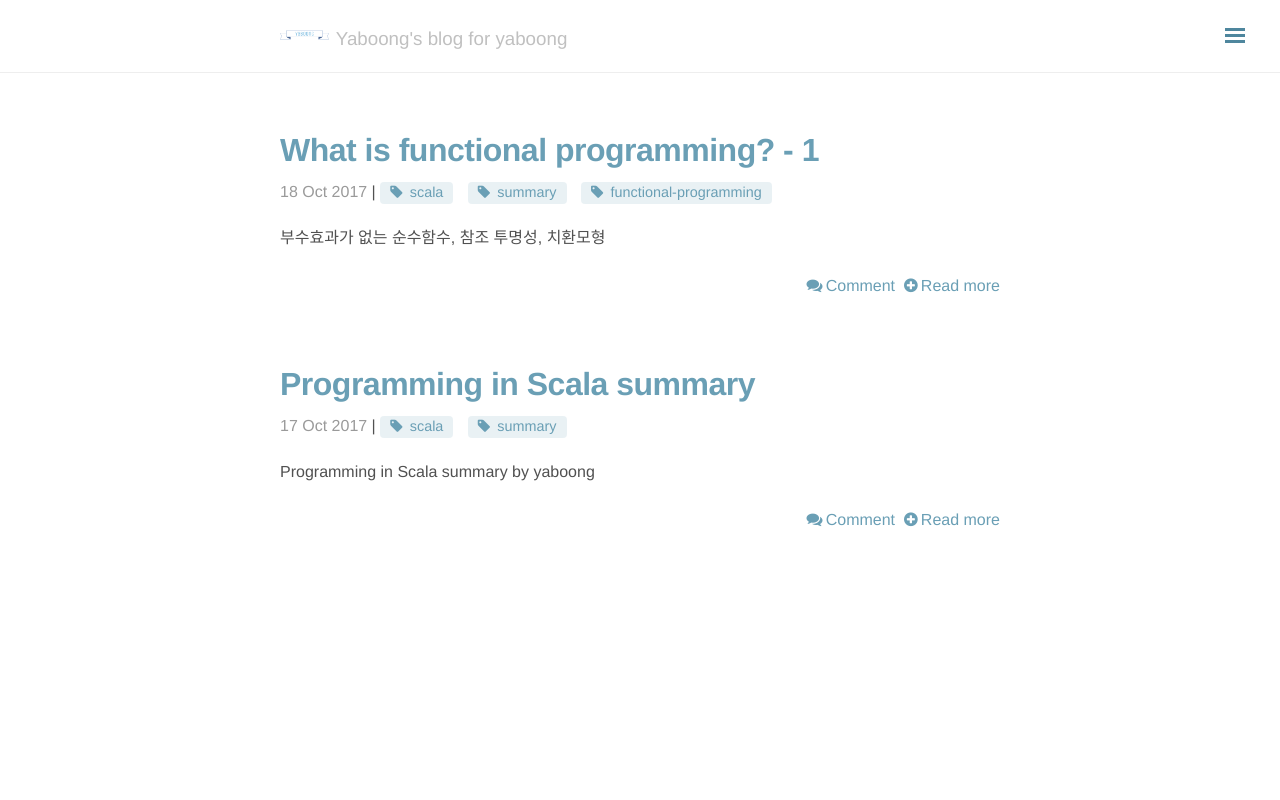
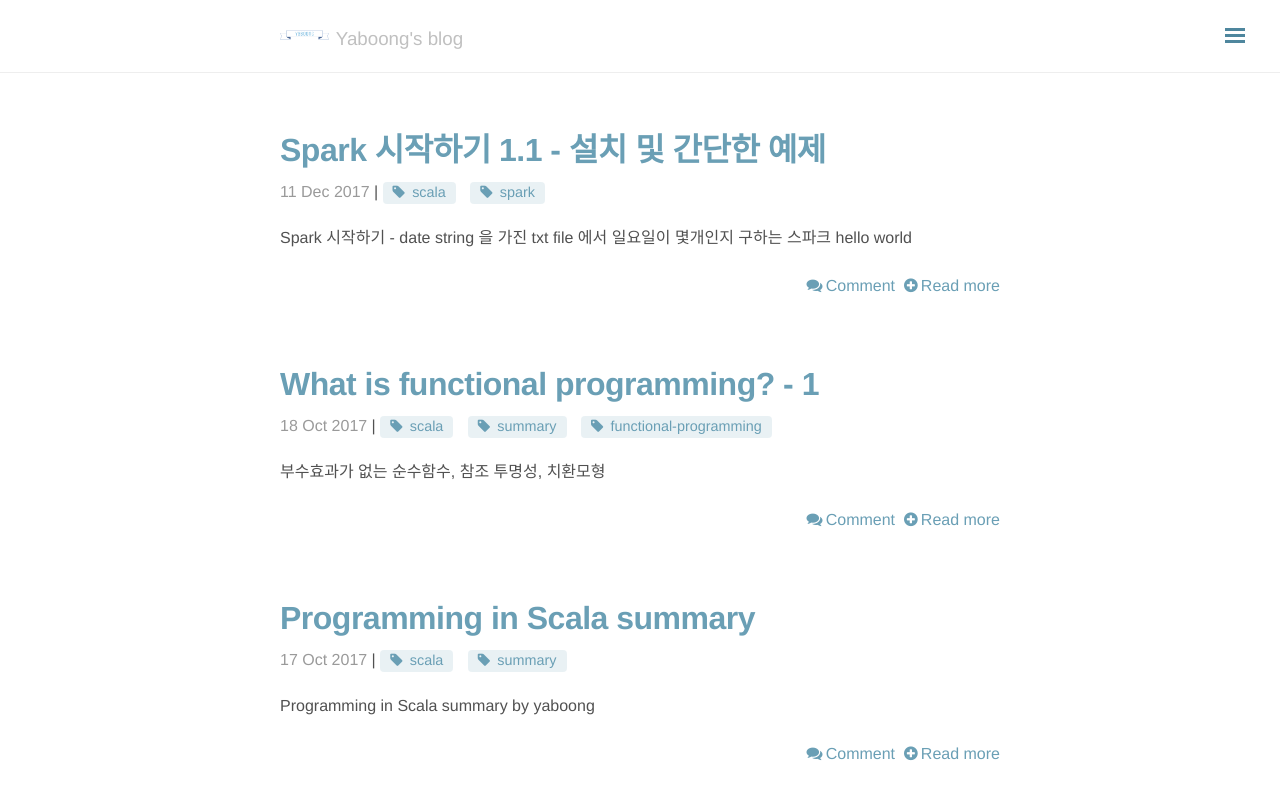
Before and after one commit to yaboong/yaboong.github.io, a Jekyll site: the page built from blog/index.html, in a window 1280 px wide. Shown: the top 800 px of the page. Built offline with Jekyll 4.4.1, drawn with Linux system fonts in a browser that asks for light colours; nearby versions of some CDN libraries; the list of posts is cut into pages by our own code; comment, search, counter and statistics services are not loaded; some of the changed lines change nothing that is shown.

Commit message:
스파크 설치 및 간단한 예제 포스팅

````diff
--- a/_config.yml
+++ b/_config.yml
@@ -1,6 +1,6 @@
 # Site Info
 title: YABOONG
-tagline: 'Yaboong''s blog for yaboong'
+tagline: 'Yaboong''s blog'
 description: 'A Jekyll theme adapted from <a href="http://lanyon.getpoole.com/" target="_blank">Lanyon</a>. Made by <a href="http://codinfox.github.io" target="_blank">@codinfox</a>.'
 baseurl: ""
 url: https://github.com/yaboong
@@ -16,7 +16,7 @@ excerpt_separator: "<!-- more -->"
 sass:
   style: compressed
   sass_dir: _scss
-paginate: 5
+paginate: 3
 paginate_path: '/blog/page:num'
 permalink: pretty
 timezone: 'Asia/Seoul'
--- /dev/null
+++ b/_posts/2017-12-11-spark-start-1.1-install-and-sunday-count-example.md
@@ -0,0 +1,156 @@
+---
+layout: post
+title: Spark 시작하기 1.1 - 설치 및 간단한 예제
+category: spark
+tags: [scala, spark]
+excerpt: "Spark 시작하기 - date string 을 가진 txt file 에서 일요일이 몇개인지 구하는 스파크 hello world"
+---
+
+## 소스 받기
+> $ git pull [https://github.com/yaboong/spark-study-project.git](https://github.com/yaboong/spark-study-project)
+
+
+## 개요
+%Y%m%d (20171210) 형식의 date string 을 가진 .txt 파일을 input 으로 받아 각 date string 을 가지고 있는 line 을
+Date 오브젝트로 변환후 joda time 으로 무슨 요일인지 알아내고, 일요일의 총 개수를 카운트 하는 프로그램.
+
+
+## 로컬 머신에 스파크 설치
+java 와 scala 는 설치되어 있다는 가정하에 spark 설치는 아래와 같이 간단하다.
+```bash
+$ brew install apache-spark
+```
+설치를 완료한 후 spark-shell 명령어를 쳤을 때 아래와 같이 뜨면 제대로 설치가 된 것이다.
+```bash
+$ spark-shell
+Welcome to
+      ____              __
+     / __/__  ___ _____/ /__
+    _\ \/ _ \/ _ `/ __/  '_/
+   /___/ .__/\_,_/_/ /_/\_\   version 2.2.0
+      /_/
+
+Using Scala version 2.11.8 (Java HotSpot(TM) 64-Bit Server VM, Java 1.8.0_121)
+Type in expressions to have them evaluated.
+Type :help for more information.
+
+scala>
+```
+
+
+
+## 로컬 머신에 스파크 프로젝트 생성
+> [https://github.com/holdenk/sparkProjectTemplate.g8](https://github.com/holdenk/sparkProjectTemplate.g8)
+
+```bash
+sbt new holdenk/sparkProjectTemplate.g8
+```
+위 프로젝트 템플릿 뿐만 아니라 giter8 을 사용하면 sbt 를 사용하는 프로젝트를 스켈레톤을 간단하게 생성할 수 있다.
+[https://github.com/foundweekends/giter8/wiki/giter8-templates](https://github.com/foundweekends/giter8/wiki/giter8-templates) 참고.
+
+
+
+## build.sbt 편집 - libraryDependencies 설정
+spark 라이브러리와 일요일을 판단하기 위해 joda-time 라이브러리를 사용할 것 이므로 build.sbt 의  libraryDependencies 를 아래와 같이 설정 해 준다.
+```scala
+libraryDependencies ++= Seq(
+      "org.scalatest" %% "scalatest" % "3.0.1" % "test",
+      "org.scalacheck" %% "scalacheck" % "1.13.4" % "test",
+      "com.holdenkarau" %% "spark-testing-base" % "2.2.0_0.7.2" % "test",
+      "joda-time" % "joda-time" % "2.8.2",
+      "org.apache.spark" % "spark-core_2.11" % "2.2.0" % "provided"
+    )
+```
+* libraryDependencies 에는 sbt 가 자동 관리하는 프로젝트가 의존하는 라이브러리가 구체적으로 무엇인지 설정하는데, 해당 라이브러리가 빌드 과정 중 어느 시점에 의존할지 설정한다. (예를들어, 컴파일할 때 또는 패키징 할 때 의존관계를 가지도록 다르게 설정 할 수 있다)
+* 하나의 의존 라이브러리는 "\<groupID\>" % "\<artifactID\>" % "\<version\>" % "\<configuration\>" 형식으로 기술한다.
+* [http://search.maven.org/](http://search.maven.org/) 참고
+* <configuration> 은 해당 라이브러리가 빌드 과정 중 어느 단계에 의존하는지 설정하는 항목이다. 애플리케이션의 컴파일 단계에 필요한 라이브러리나, 어셈블리 JAR 파일에 포함되는 라이브러리의 경우에는 굳이 설정할 필요는 없다.
+* <configuration> 을 "provided" 로 설정하면, 애플리케이션의 컴파일 단계에는 클래스패스에 포함되지만, sbt-assembly 를 이용한 패키지 단계에는 어셈블리 JAR 에 포함되지 않는다는 의미이다.
+* 애플리케이션이 spark-core 2.11 에 의존하고 있음에도 불구하고 어셈블리 JAR 에 포함하지 않아도 되는 이유는 spark-core 2.11 에 들어있는 클래스 파일이 스파크 본체에 포함되기 때문이다. 애플리케이션이 실행 될 때 자동으로 스파크 본체에 포함된 클래스 파일을 참조하므로 어셈블리 JAR 에 포함할 필요가 없다.
+
+## build.sbt 편집 - assemblyOption 설정
+assemblyOption 항목은 sbt-assembly 플러그인을 사용하기 위한 옵션 설정이다. sbt-assembly 플러그인으로 어셈블리 JAR 파일을 작성할 경우, 기본적으로 스칼라 라이브러리도 피요하다  이 라이브러리도 스파크 본체에 들어 있으므로 어셈블리 JAR 파일에 포함할 필요가 없고, 샘플 프로젝트의 정의 파일에도 포함하지 않도록 설정 `(includeScala=false)` 한다.
+```scala
+assemblyOption in assembly := (assemblyOption in assembly).value.copy(includeScala = false)
+```
+
+
+## plugins.sbt 편
+sbt-assembly 플러그인을 사용하려면 plugins.sbt 에 아래와 같이 추가해 준다.
+```scala
+addSbtPlugin("com.eed3si9n" % "sbt-assembly" % "0.13.0")
+```
+
+
+## 예제코드
+> SundayCount.scala
+
+```scala
+package com.yaboong.spark
+
+import org.apache.spark.{SparkConf, SparkContext}
+import org.joda.time.format.DateTimeFormat
+import org.joda.time.{DateTime, DateTimeConstants}
+
+object SundayCount {
+  def main(args: Array[String]): Unit = {
+    if (args.length < 1) {
+      throw new IllegalArgumentException("명령 인수에 날짜가 기록된 파일의 경로를 지정해 주세요")
+    }
+
+    val filePath = args(0)
+    val conf = new SparkConf()
+    val sc = new SparkContext(conf)
+
+    try {
+      val textRDD = sc.textFile(filePath)
+
+      val dateTimeRDD = textRDD.map { dateStr =>
+        val pattern = DateTimeFormat.forPattern("yyyyMMdd")
+        DateTime.parse(dateStr, pattern)
+        }
+
+      val sundayRDD = dateTimeRDD.filter { dateTime =>
+        dateTime.getDayOfWeek == DateTimeConstants.SUNDAY
+      }
+
+      val numOfSunday = sundayRDD.count
+      println(s"주어진 데이터에는 일요일이 ${numOfSunday}개 들어 있습니다")
+    } finally {
+      sc.stop()
+    }
+  }
+}
+
+```
+
+
+## 빌드
+```bash
+$ cd "your project root"
+$ sbt assembly
+```
+* 빌드가 성공하면 프로젝트의 루트 디렉터리 아래 target 디렉터리가 만들어지고, 그 밑으로 scala-${scalaVersion} 디렉터리와 그 아래 .jar 파일이 생성된다.
+* 어셈블리 JAR 파일의 이름은 `build.sbt` 의 name 과 version 에 설정한 값으로 `\<name\>-assembly-\<version\>.jar` 라는 이름으로 생성된다.
+
+
+## 실행
+* Spark 애플리케이션의 실행에는 spark-submit 명령어를 사용한다.
+```bash
+$ spark-submit \
+    --master <동작모드>
+    --class <main 메서드가 구현된 애플리케이션의 클래스> \
+    --name <애플리케이션의 이름> \
+    <spark-submit 명령의 옵션> \
+    애플리케이션의 클래스가 포함된 JAR 파일 \
+    <애플리케이션에 넘기는 옵션 - args>
+```
+
+* 프로그램 실행 예시
+```bash
+$ spark-submit --master local --class com.yaboong.spark.SundayCount target/scala-2.11/spark-study-project-assembly-0.0.1.jar resource/test_small_data.txt
+```
+
+
+## Error
+혹시 프로그램을 실행하는 중 `Service 'sparkDriver' could not bind on port` 에러가 뜬다면 ~/.bash_profile 에 `export SPARK_LOCAL_IP=127.0.0.1` 를 추가하고 실행하면 로컬 머신에서는 잘 작동하는 것을 확인 할 수 있다.
````
